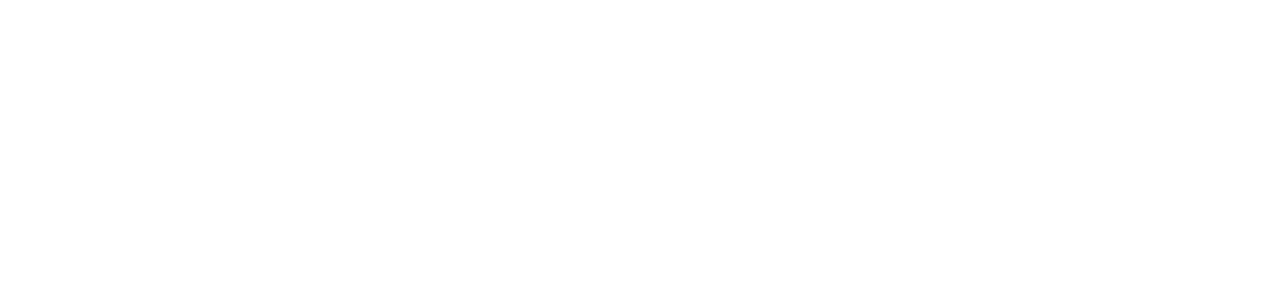
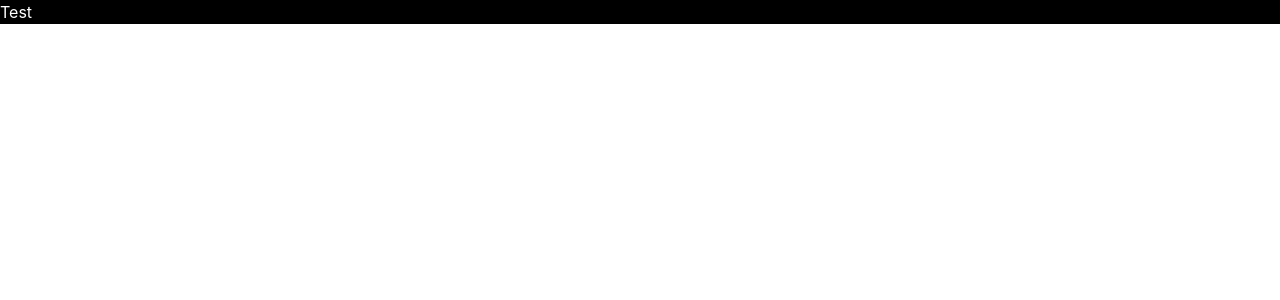
Before and after one commit to KenjiWorkES/quiz-api, a React (Vite) app in the folder quiz-api/: page / in a window 1280 px wide. Shown: the top 300 px of the page. Built offline with nearby package versions, Linux system fonts and the light colour scheme.

Commit message:
add alias

```diff
--- a/quiz-api/package.json
+++ b/quiz-api/package.json
@@ -17,6 +17,7 @@
     "react-dom": "^18.2.0"
   },
   "devDependencies": {
+    "@types/node": "^18.7.17",
     "@types/react": "^18.0.17",
     "@types/react-dom": "^18.0.6",
     "@vitejs/plugin-react": "^2.1.0",
--- a/quiz-api/src/App.tsx
+++ b/quiz-api/src/App.tsx
@@ -1,5 +1,15 @@
+import { ChakraProvider } from '@chakra-ui/react';
+import { defaultTheme } from '@/themes';
+import { Box } from '@chakra-ui/react';
+
 const App: React.FC = () => {
-  return <div className="App"></div>;
+  return (
+    <ChakraProvider theme={defaultTheme}>
+      <Box bg="brand.black" color="brand.white">
+        Test
+      </Box>
+    </ChakraProvider>
+  );
 };
 
 export default App;
--- a/quiz-api/src/main.tsx
+++ b/quiz-api/src/main.tsx
@@ -3,19 +3,6 @@ import ReactDOM from 'react-dom/client';
 import App from './App';
 import './index.css';
 
-import { ChakraProvider, extendTheme } from '@chakra-ui/react';
-
-const colors = {
-  brand: {
-    black: '#000',
-    white: '#fff',
-  },
-};
-
-const theme = extendTheme({ colors });
-
 ReactDOM.createRoot(document.getElementById('root') as HTMLElement).render(
-  <ChakraProvider theme={theme}>
-    <App />
-  </ChakraProvider>
+  <App />
 );
--- /dev/null
+++ b/quiz-api/src/themes/index.ts
@@ -0,0 +1,10 @@
+import { extendTheme } from '@chakra-ui/react';
+
+const colors = {
+  brand: {
+    black: '#000',
+    white: '#fff',
+  },
+};
+
+export const defaultTheme = extendTheme({ colors });
--- a/quiz-api/tsconfig.json
+++ b/quiz-api/tsconfig.json
@@ -14,7 +14,10 @@
     "resolveJsonModule": true,
     "isolatedModules": true,
     "noEmit": true,
-    "jsx": "react-jsx"
+    "jsx": "react-jsx",
+    "paths": {
+      "@/*": ["./src/*"]
+    }
   },
   "include": ["src"],
   "references": [{ "path": "./tsconfig.node.json" }]
--- a/quiz-api/vite.config.ts
+++ b/quiz-api/vite.config.ts
@@ -1,5 +1,6 @@
 import { defineConfig } from 'vite';
 import react from '@vitejs/plugin-react';
+import * as path from 'path';
 
 // https://vitejs.dev/config/
 export default defineConfig({
@@ -9,4 +10,7 @@ export default defineConfig({
       usePolling: true,
     },
   },
+  resolve: {
+    alias: [{ find: '@', replacement: path.resolve(__dirname, 'src') }],
+  },
 });
```
Also changed, not shown: 1 other file (tests, documents, lock files or other folders).
